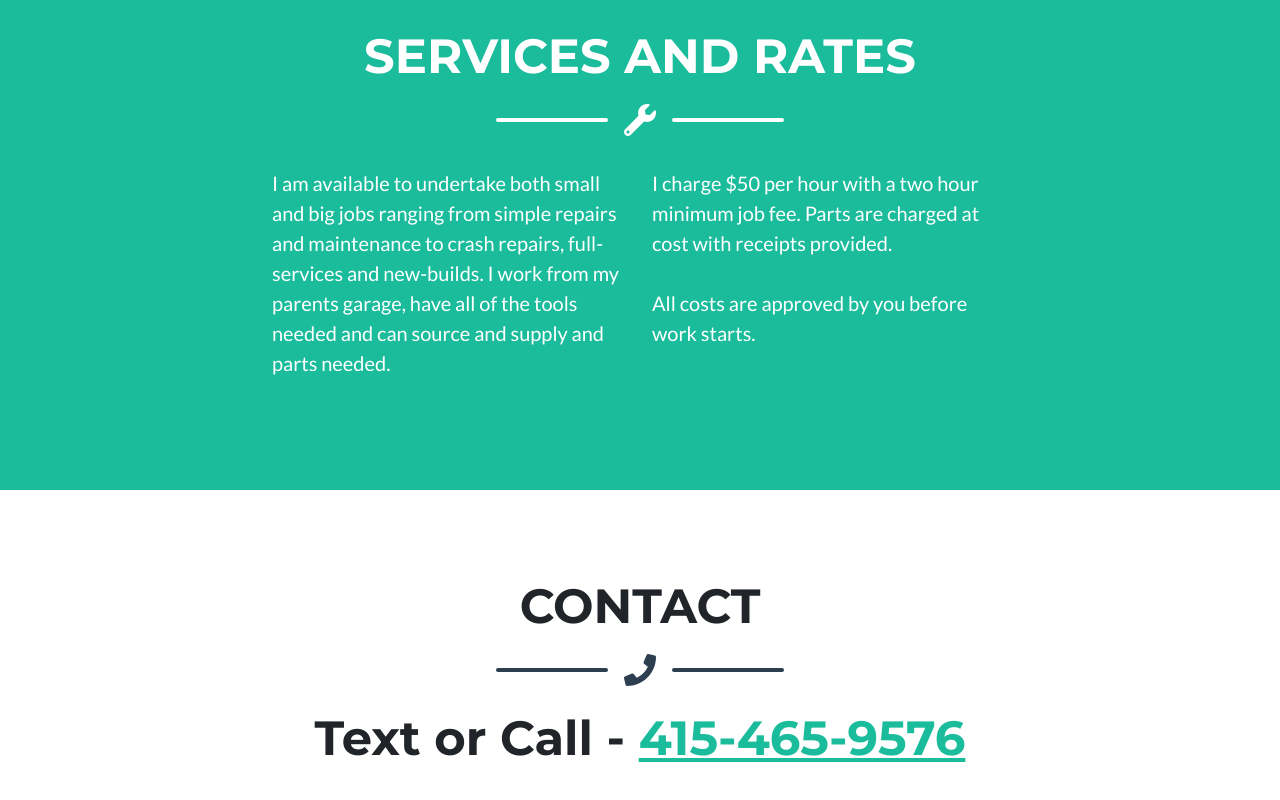
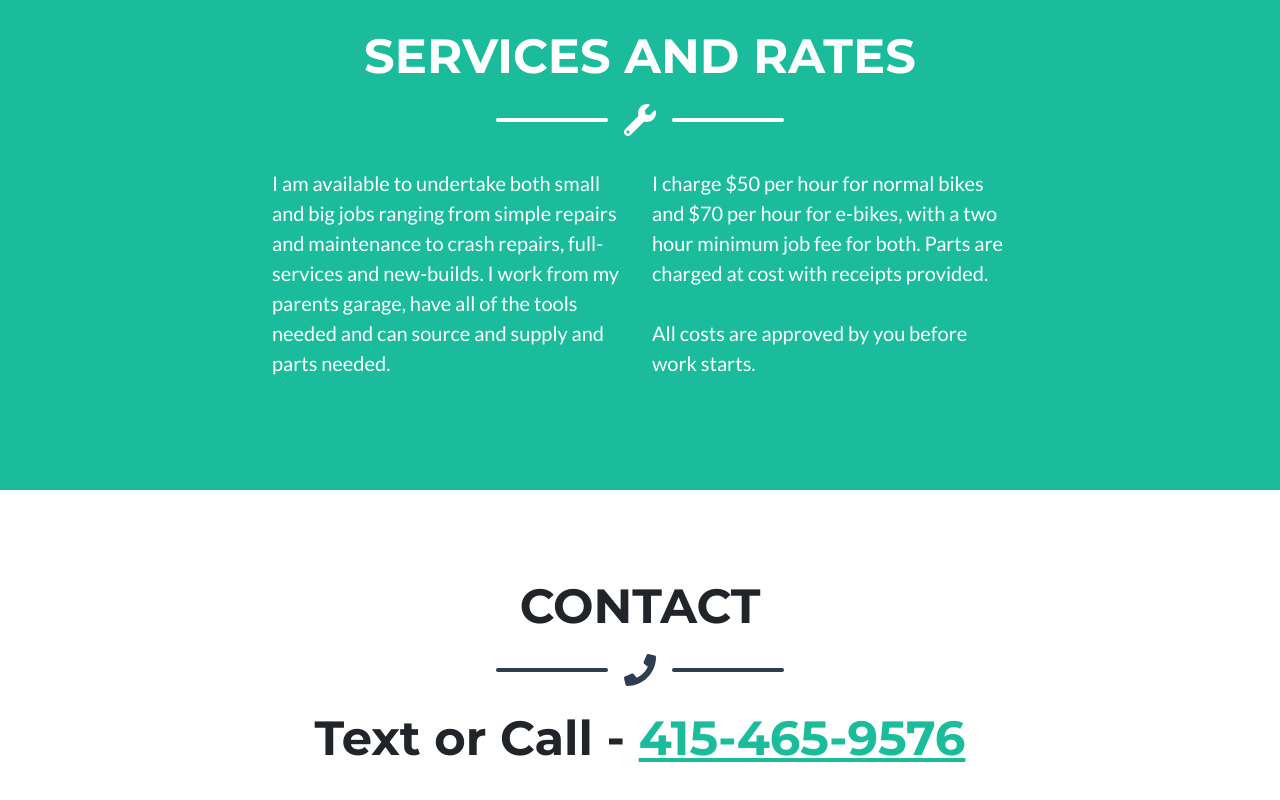
Before and after one commit to JackCurphey/jackcurphey.github.io, a plain HTML site: page index.html in a window 1280 px wide. Shown: the part 1000-1800 px from the top of the page. Drawn offline with nearby package versions, Linux system fonts and the light colour scheme.

Commit message:
Update index.html
price changes

```diff
--- a/index.html
+++ b/index.html
@@ -84,7 +84,7 @@
                 <!-- About Section Content-->
                 <div class="row">
                     <div class="col-lg-4 ms-auto"><p class="lead">I am available to undertake both small and big jobs ranging from simple repairs and maintenance to crash repairs, full-services and new-builds. I work from my parents garage, have all of the tools needed and can source and supply and parts needed.</p></div>
-                    <div class="col-lg-4 me-auto"><p class="lead">I charge $50 per hour with a two hour minimum job fee. Parts are charged at cost with receipts provided. </br> </br>All costs are approved by you before work starts.</p></div>
+                    <div class="col-lg-4 me-auto"><p class="lead">I charge $50 per hour for normal bikes and $70 per hour for e-bikes, with a two hour minimum job fee for both. Parts are charged at cost with receipts provided. </br> </br>All costs are approved by you before work starts.</p></div>
                 </div>
                 <!-- About Section Button-->
 
```
